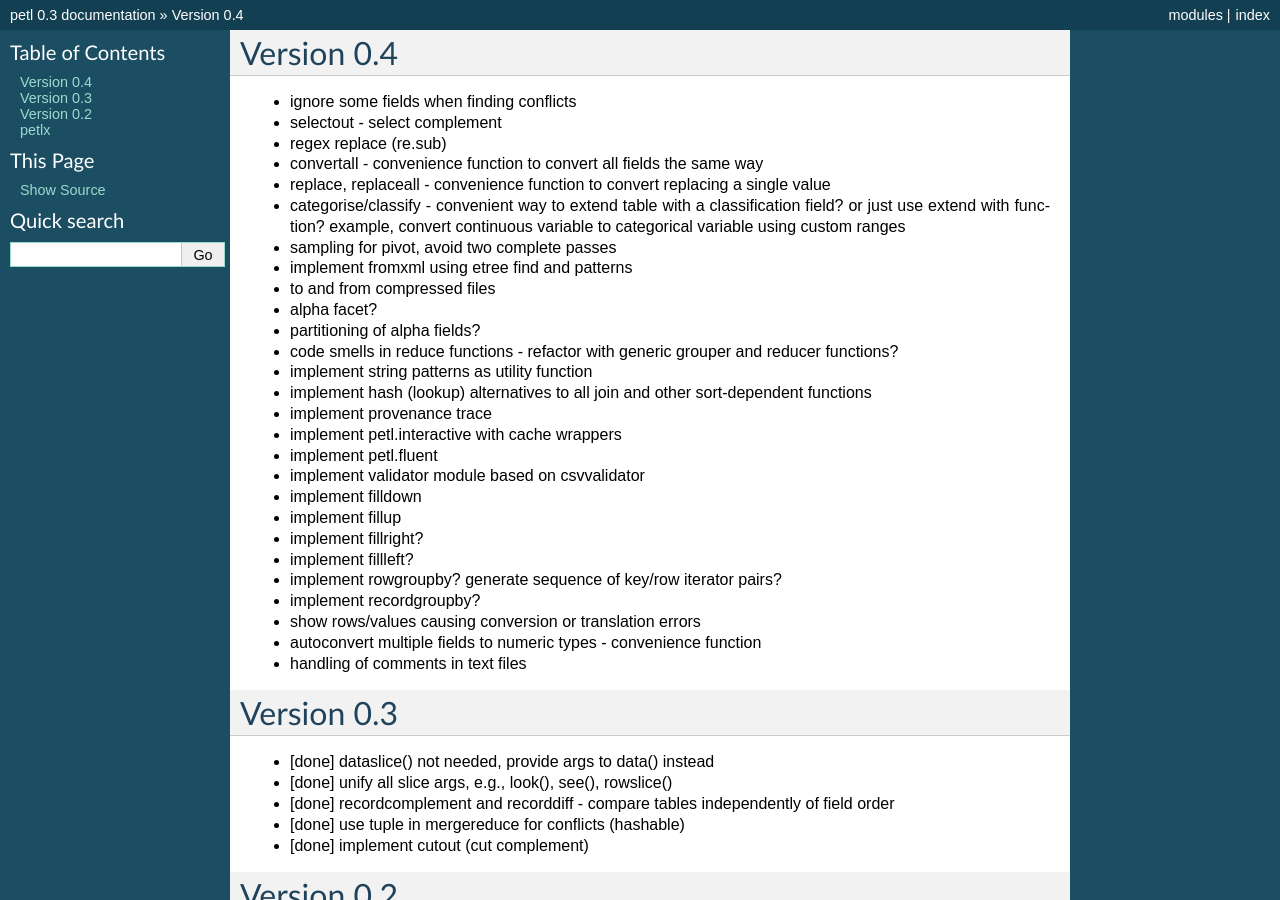
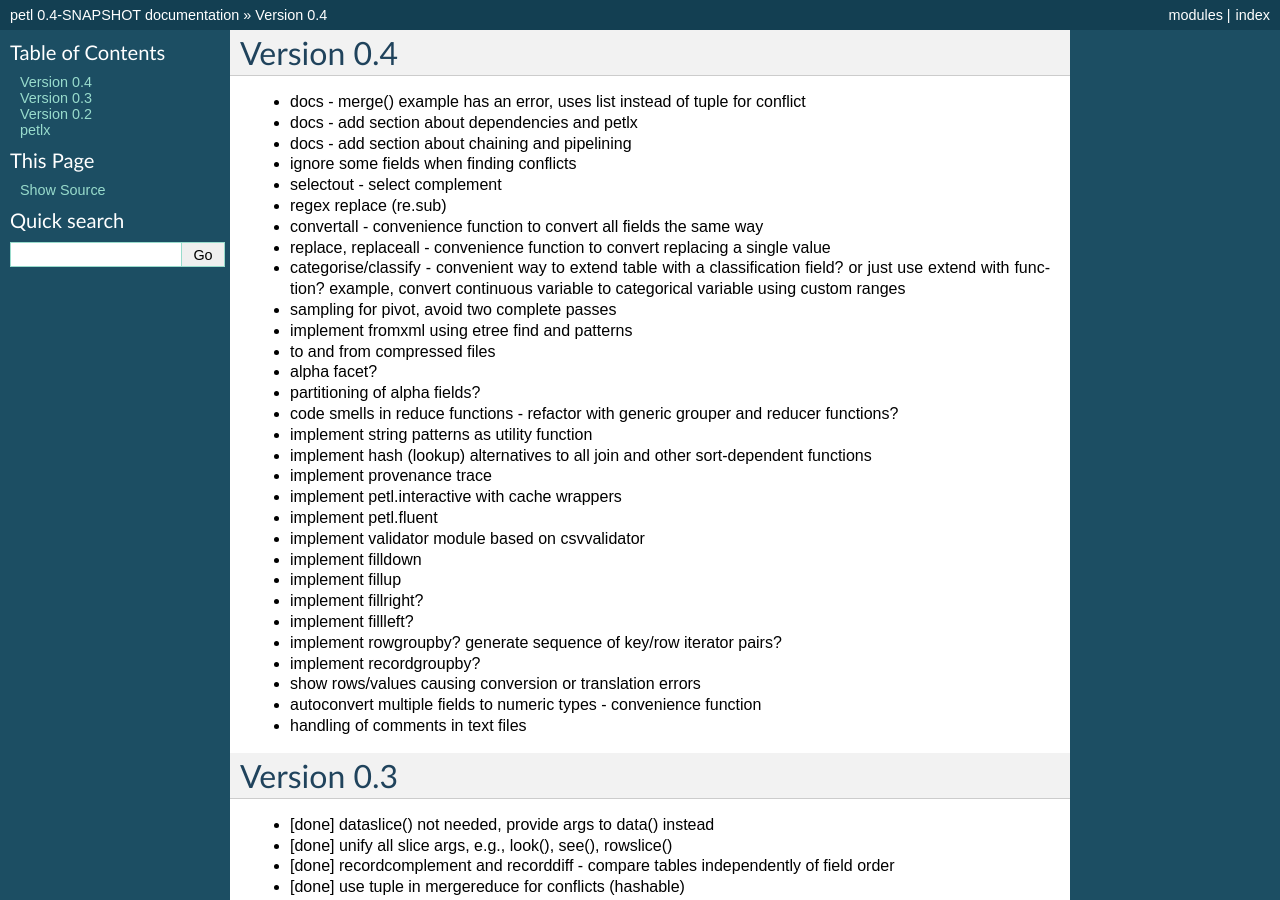
Before and after one commit to petl-developers/petl, a Sphinx documentation site: the page built from docs/todo.txt, in a window 1280 px wide and 900 px high. Built offline with Sphinx 7.4.7, drawn with Linux system fonts in a browser that asks for light colours; formulas are drawn with MathJax 3; some of the changed text lies outside the part shown.

Commit message:
incremented to 0.4 snapshot

```diff
--- a/docs/conf.py
+++ b/docs/conf.py
@@ -48,9 +48,9 @@
 # built documents.
 #
 # The short X.Y version.
-version = '0.3'
+version = '0.4'
 # The full version, including alpha/beta/rc tags.
-release = '0.3'
+release = '0.4-SNAPSHOT'
 
 # The language for content autogenerated by Sphinx. Refer to documentation
 # for a list of supported languages.
--- a/docs/todo.txt
+++ b/docs/todo.txt
@@ -1,6 +1,9 @@
 Version 0.4
 -----------
 
+- docs - merge() example has an error, uses list instead of tuple for conflict
+- docs - add section about dependencies and petlx
+- docs - add section about chaining and pipelining
 - ignore some fields when finding conflicts
 - selectout - select complement
 - regex replace (re.sub)
--- a/setup.py
+++ b/setup.py
@@ -2,7 +2,7 @@
 
 setup(
     name='petl',
-    version='0.3',
+    version='0.4-SNAPSHOT',
     author='Alistair Miles',
     author_email='alimanfoo@googlemail.com',
     package_dir={'': 'src'},
```
